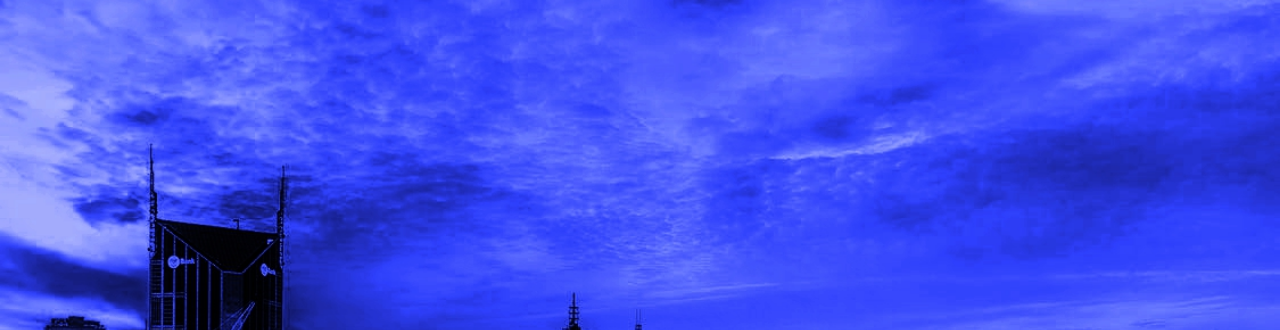
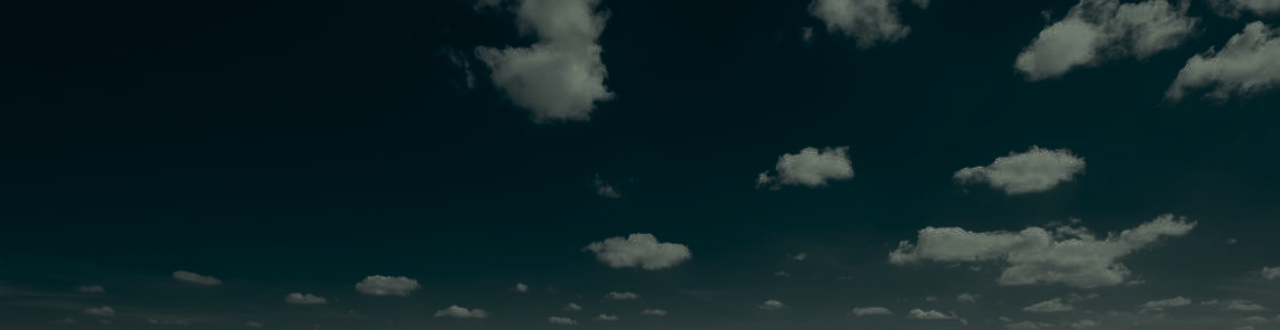
Before and after one commit to imrankhaninteract/typeWriterEffect, a plain HTML site: page index.html in a window 1280 px wide. Shown: the top 330 px of the page. Drawn offline with Linux system fonts and the light colour scheme.

Commit message:
bgChanged

```diff
--- a/style.css
+++ b/style.css
@@ -3,7 +3,7 @@
 body {
   font-family: 'Raleway', sans-serif;
   height: 100vh;
-  background: #333 url(citybackgrou\ nd.jpg) no-repeat center center / cover;
+  background: #333 url(citybg.jpg) no-repeat center center / cover;
   color: #ccc;
   overflow:hidden;
 }
```
Also changed, not shown: citybg.jpg (added).
